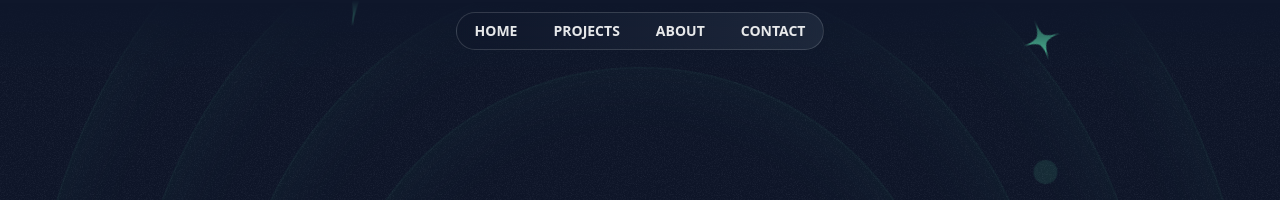
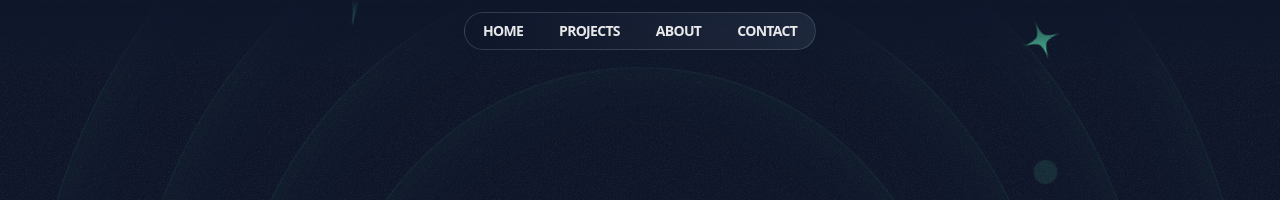
Before and after one commit to Chirantan2002/Personal-Portfolio, a Next.js app: page / in a window 1280 px wide. Shown: the top 200 px of the page. Built offline with nearby package versions, Linux system fonts and the light colour scheme; a web font is replaced by a local one.

Commit message:
Updated UX & header navbar

```diff
--- a/src/app/globals.css
+++ b/src/app/globals.css
@@ -24,7 +24,7 @@
 
 @layer base {
   .nav-item {
-    @apply px-4 py-1.5 rounded-full text-sm transition-all duration-600;
+    @apply px-4 py-1.5 rounded-full text-sm transition-all duration-700;
   }
 
   .hero-ring {
@@ -32,13 +32,17 @@
   }
 }
 
-html,
-body {
+html {
   scroll-behavior: smooth;
-}
+  scroll-padding-top: 4rem;
 
-html {
-  scroll-padding-top: 4rem;
+  -webkit-user-select: none; /* Safari and older Chrome */
+  -moz-user-select: none; /* Firefox */
+  -ms-user-select: none; /* Internet Explorer and old Edge */
+  user-select: none; /* Standard property for modern browsers */
+
+  -webkit-touch-callout: none; /* Safari (iOS) */
+  touch-action: manipulation; /* Modern browsers supporting Pointer Events (e.g., Chrome, Edge, Firefox on touch devices) */
 }
 
 html::-webkit-scrollbar {
--- a/src/sections/Header.tsx
+++ b/src/sections/Header.tsx
@@ -21,9 +21,9 @@ export const Header = () => {
           <a
             key={index}
             onClick={() => scrollToSection(section)}
-            className="nav-item hover:bg-white hover:bg-shadow-md  text-white/90 hover:text-slate-900 cursor-pointer font-semibold text-md"
+            className="nav-item hover:bg-white hover:bg-shadow-md  text-white/90 hover:text-slate-900 font-semibold text-sm md:text-md uppercase cursor-pointer tracking-tighter"
           >
-            <span className="uppercase">{section}</span>
+            {section}
           </a>
         ))}
       </nav>
```
